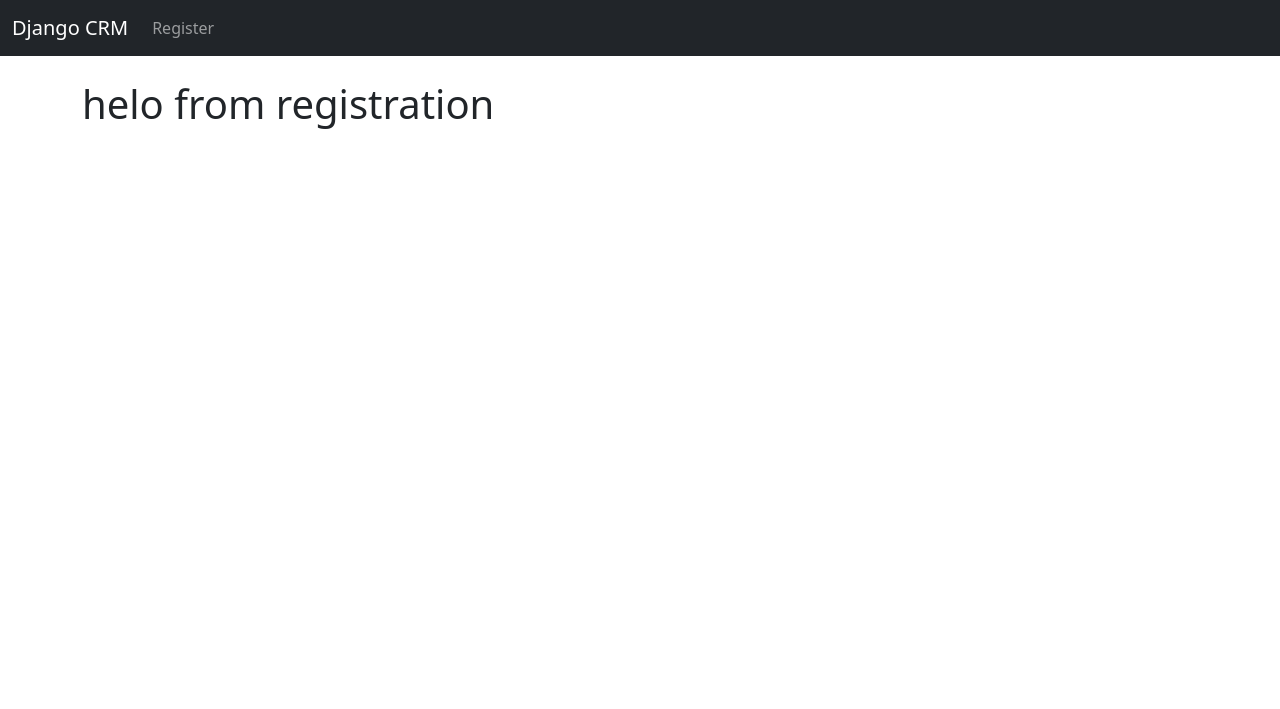
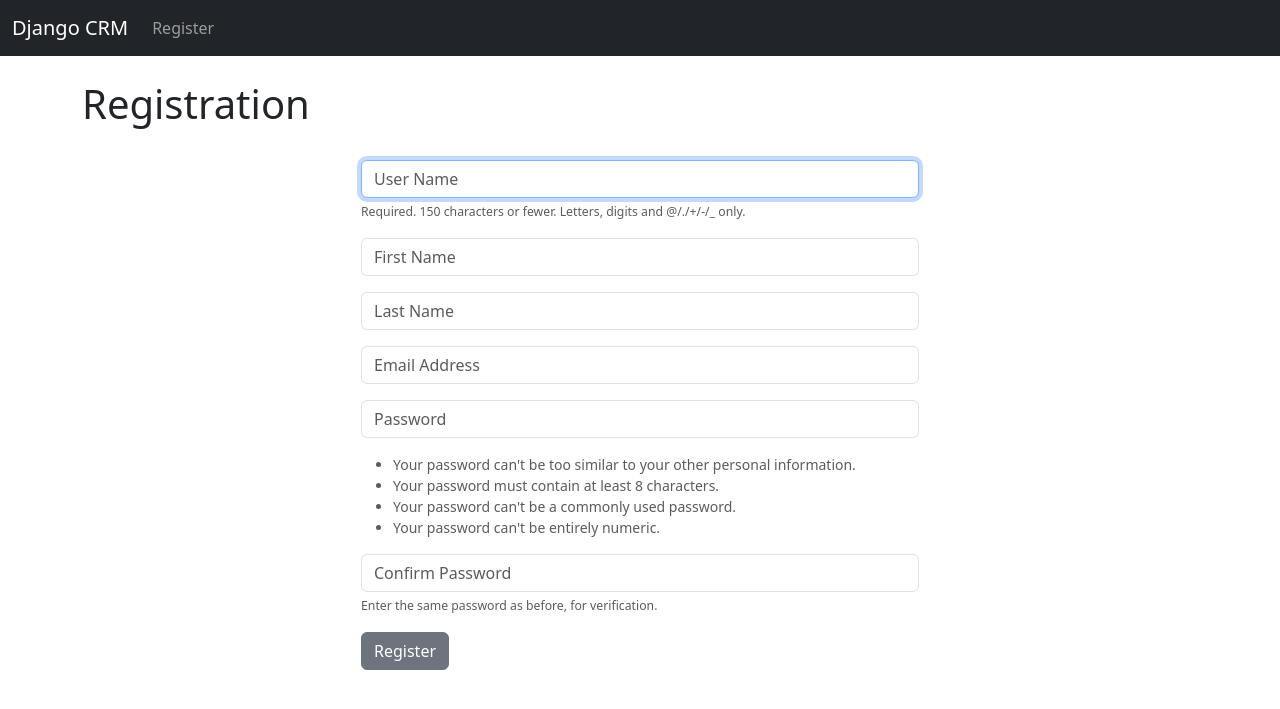
Before and after one commit to Mscode24/Django-crm, a Django app: page /register/ in a window 1280 px wide. Shown: the top 709 px of the page. Run offline with Django 5.2, Linux system fonts and the light colour scheme.

Commit message:
registration form

```diff
--- a/website/forms.py
+++ b/website/forms.py
@@ -3,12 +3,24 @@ from django.contrib.auth.models import User
 from django import forms
 
 class SignUpForm(UserCreationForm):
-    email = forms.EmailField(label="",widget=forms.TextInput(attrs={'class':'form-control','placeholder':'Email Address'}))
-    first_name = forms.CharField(label="",max_length=100,widget=forms.TextInput(attrs={'class':'form-control','placeholder':'First Name'}))
-    last_name = forms.CharField(label="",max_length=100,widget=forms.TextInput(attrs={'class':'form-control','placeholder':'Last Name'}))
+    email = forms.EmailField(
+        label="",
+        widget=forms.TextInput(attrs={'class': 'form-control', 'placeholder': 'Email Address'})
+    )
+    first_name = forms.CharField(
+        label="",
+        max_length=100,
+        widget=forms.TextInput(attrs={'class': 'form-control', 'placeholder': 'First Name'})
+    )
+    last_name = forms.CharField(
+        label="",
+        max_length=100,
+        widget=forms.TextInput(attrs={'class': 'form-control', 'placeholder': 'Last Name'})
+    )
 
     class Meta:
-        fields = ('username','first_name','last_name','email','password1','password2')
+        model = User  # Specify the model here
+        fields = ('username', 'first_name', 'last_name', 'email', 'password1', 'password2')
 
     def __init__(self, *args, **kwargs):
         super(SignUpForm, self).__init__(*args, **kwargs)
--- a/website/templates/home.html
+++ b/website/templates/home.html
@@ -3,7 +3,7 @@
 {% block content %}
 
 {% if user.is_authenticated %}
-<h1>Hellow user</h1>
+<h1>Hello User</h1>
 
 {% else %}
 
--- a/website/templates/register.html
+++ b/website/templates/register.html
@@ -1,5 +1,15 @@
 {% extends 'base.html' %} {% block content %}
 
-<h1>helo from registration</h1>
+<h1>Registration</h1>
+
+<br />
+
+<div class="col-md-6 offset-md-3">
+    <form method="post">
+      {% csrf_token %}
+      {{ form.as_p }}
+      <button type="submit" class="btn btn-secondary">Register</button>
+    </form>
+  </div>
 
 {% endblock %}
--- a/website/views.py
+++ b/website/views.py
@@ -1,6 +1,7 @@
 from django.shortcuts import render,redirect
 from django.contrib.auth import authenticate,login,logout
 from django.contrib import messages
+from .forms import SignUpForm
 
 def home(request):
     if request.method == 'POST':
@@ -25,4 +26,17 @@ def logout_user(request):
     return redirect('home')
 
 def register_user(request):
-    return render(request, 'register.html',{})
+    if request.method == 'POST':
+        form = SignUpForm(request.POST)
+        if form.is_valid():
+            form.save()
+
+            username = form.cleaned_data['username']
+            password = form.cleaned_data['password1']  # Django's UserCreationForm uses 'password1' for the password field
+            user = authenticate(username=username, password=password)
+            login(request, user)
+            messages.success(request, "You have been successfully registered.")
+            return redirect('home')
+    else:
+        form = SignUpForm()
+    return render(request, 'register.html',{'form':form})
```
